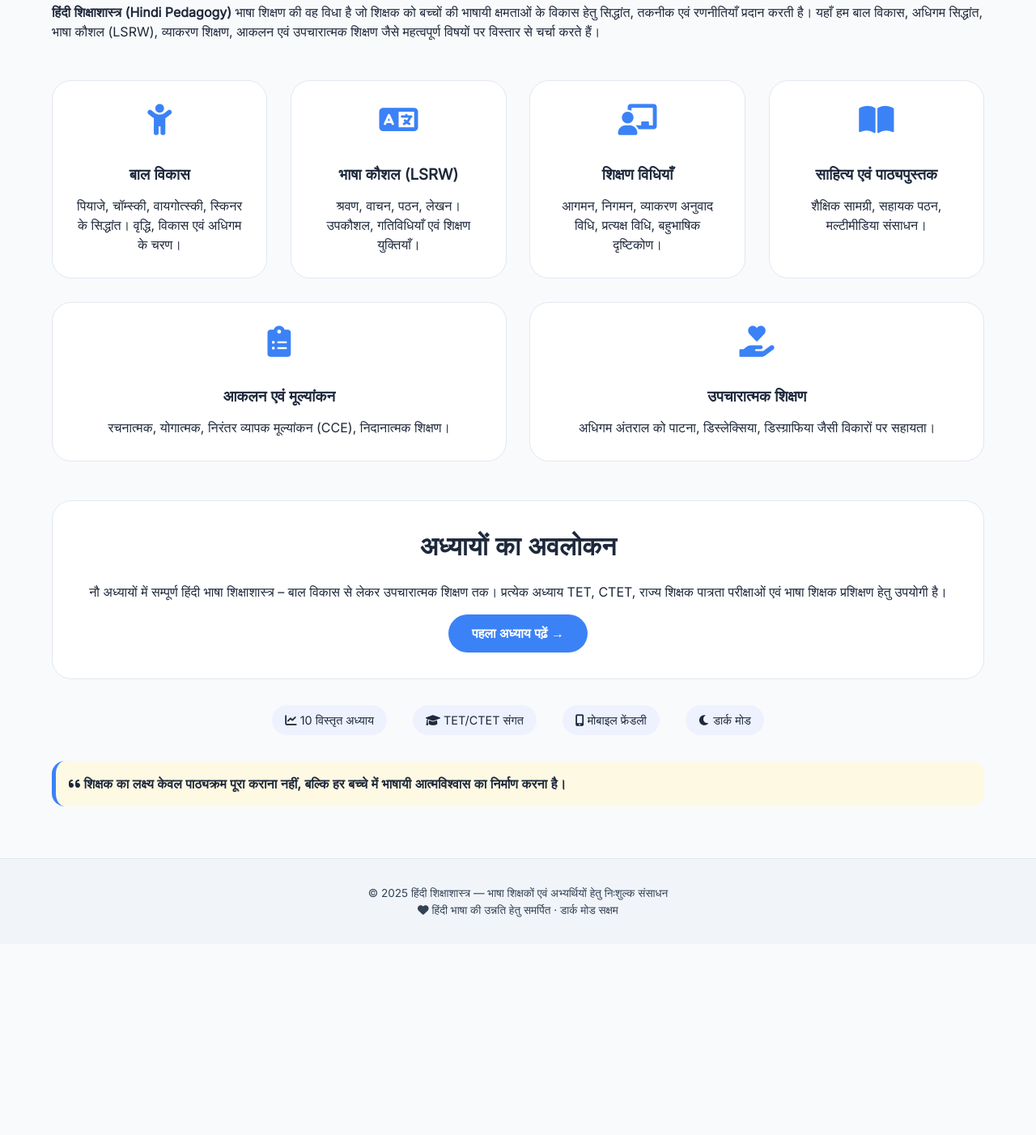
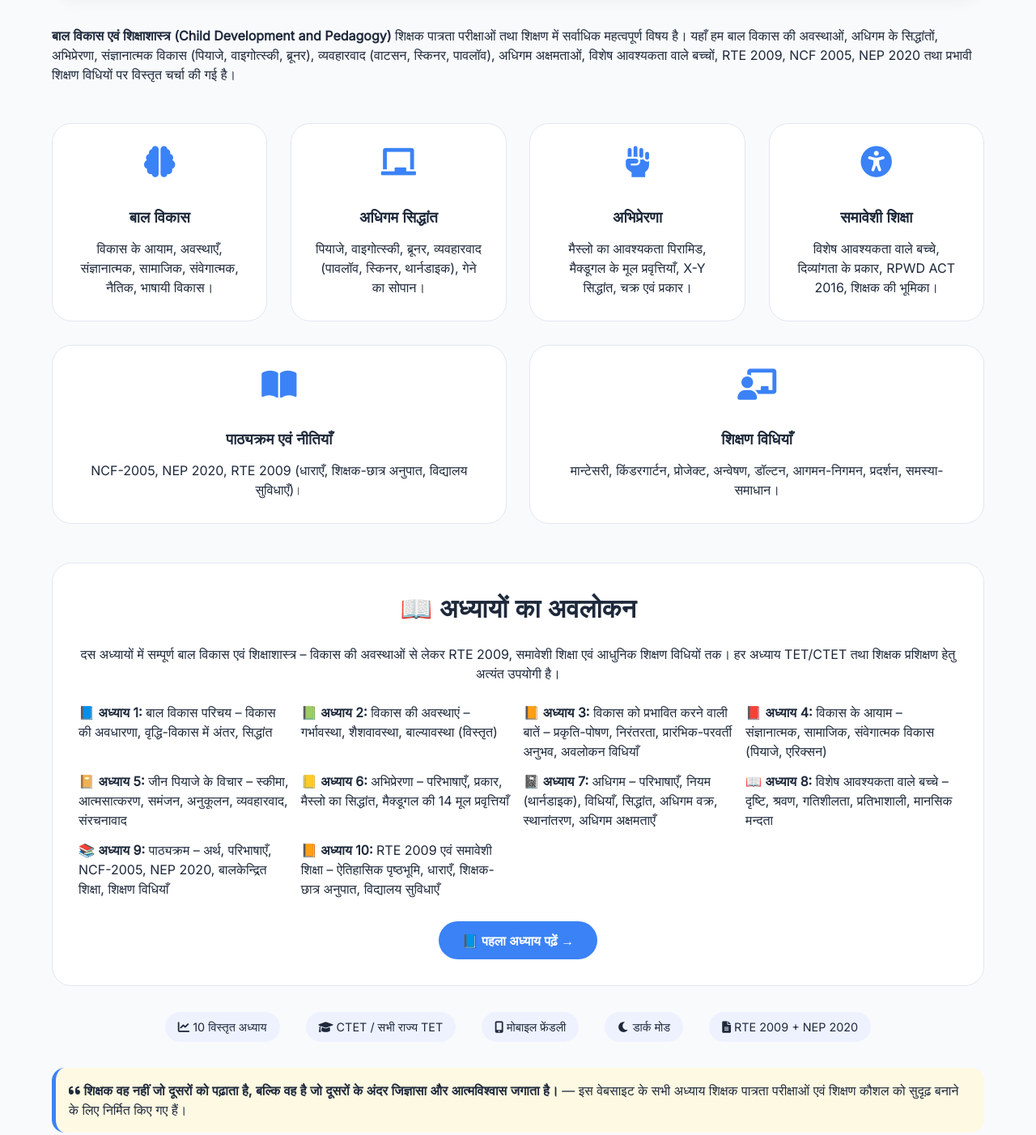
Before and after one commit to umeshsir05/hindiPedogogy, a plain HTML site: page index.html in a window 1280 px wide. Shown: the part 520-1922 px from the top of the page at 81% size. Before the commit the page ends 1686 px from the top, so only its background shows below. Drawn offline with Linux system fonts and the light colour scheme.

Commit message:
Update index.html

```diff
--- a/index.html
+++ b/index.html
@@ -3,27 +3,11 @@
 <head>
   <meta charset="UTF-8">
   <meta name="viewport" content="width=device-width, initial-scale=1.0, viewport-fit=cover">
-  <title>हिंदी शिक्षाशास्त्र | भाषा शिक्षण का पोर्टल</title>
+  <title>बाल विकास एवं शिक्षाशास्त्र | हिंदी शिक्षाशास्त्र</title>
+  <meta name="description" content="बाल विकास, शिक्षाशास्त्र, अभिप्रेरणा, अधिगम, पाठ्यक्रम, RTE 2009, समावेशी शिक्षा एवं शिक्षण विधियों की संपूर्ण जानकारी">
   <link href="https://fonts.googleapis.com/css2?family=Inter:opsz,wght@14..32,300;400;500;600;700&display=swap" rel="stylesheet">
   <link rel="stylesheet" href="https://cdnjs.cloudflare.com/ajax/libs/font-awesome/6.0.0-beta3/css/all.min.css">
   <link rel="stylesheet" href="style.css">
-  <style>
-    /* Additional styles for Hindi typography */
-    .hero h1, h2, h3 {
-      letter-spacing: normal;
-    }
-    .subhead {
-      color: var(--text-secondary);
-      font-size: 1.1rem;
-      margin-top: -0.5rem;
-      margin-bottom: 1.5rem;
-    }
-    .feature-icon {
-      font-size: 2.5rem;
-      color: var(--accent);
-      margin-bottom: 1rem;
-    }
-  </style>
 </head>
 <body>
 
@@ -31,7 +15,7 @@
   <header class="site-header">
     <div class="container header-container">
       <div class="logo">
-        <a href="index.html"><i class="fas fa-language"></i> हिंदी शिक्षाशास्त्र</a>
+        <a href="index.html"><i class="fas fa-child"></i> बाल विकास एवं शिक्षाशास्त्र</a>
       </div>
 
       <button class="hamburger" id="hamburgerBtn" aria-label="मेनू टॉगल करें">
@@ -54,7 +38,7 @@
           <li><a href="chapter-7.html">📓 अध्याय 7</a></li>
           <li><a href="chapter-8.html">📖 अध्याय 8</a></li>
           <li><a href="chapter-9.html">📚 अध्याय 9</a></li>
-<li><a href="chapter-10.html">📙 अध्याय 10</a></li>
+          <li><a href="chapter-10.html">📙 अध्याय 10</a></li>
         </ul>
       </nav>
 
@@ -68,79 +52,107 @@
     <div class="container fade-in">
       <!-- Hero Section -->
       <div class="hero">
-        <h1><i class="fas fa-chalkboard-teacher"></i> हिंदी शिक्षाशास्त्र</h1>
-        <p>भाषा शिक्षण के सिद्धांत, विधियाँ, कौशल और मूल्यांकन की संपूर्ण जानकारी। शिक्षकों, अभ्यर्थियों और शोधार्थियों के लिए एक समग्र मंच।</p>
-        <div class="hero-badge">🇮🇳 हिंदी भाषा शिक्षण · TET/CTET · आधुनिक शिक्षण विधियाँ</div>
+        <h1><i class="fas fa-chalkboard-user"></i> बाल विकास एवं शिक्षाशास्त्र</h1>
+        <p>बालक के सर्वांगीण विकास, अधिगम सिद्धांत, अभिप्रेरणा, पाठ्यक्रम, RTE 2009, समावेशी शिक्षा एवं प्रभावी शिक्षण विधियों का सम्पूर्ण ज्ञान। शिक्षक पात्रता परीक्षाओं (TET, CTET, UPTET, MPTET, CG Vyapam TET) एवं शिक्षक प्रशिक्षण हेतु अत्यंत उपयोगी।</p>
+        <div class="hero-badge">🎓 10 समग्र अध्याय · नवीनतम पाठ्यक्रम · RTE 2009 · NEP 2020 · NCF 2005</div>
       </div>
 
-      <!-- Introduction Card -->
+      <!-- परिचय कार्ड -->
       <div class="card">
-        <p><strong>हिंदी शिक्षाशास्त्र (Hindi Pedagogy)</strong> भाषा शिक्षण की वह विधा है जो शिक्षक को बच्चों की भाषायी क्षमताओं के विकास हेतु सिद्धांत, तकनीक एवं रणनीतियाँ प्रदान करती है। यहाँ हम बाल विकास, अधिगम सिद्धांत, भाषा कौशल (LSRW), व्याकरण शिक्षण, आकलन एवं उपचारात्मक शिक्षण जैसे महत्वपूर्ण विषयों पर विस्तार से चर्चा करते हैं।</p>
+        <p><strong>बाल विकास एवं शिक्षाशास्त्र (Child Development and Pedagogy)</strong> शिक्षक पात्रता परीक्षाओं तथा शिक्षण में सर्वाधिक महत्वपूर्ण विषय है। यहाँ हम बाल विकास की अवस्थाओं, अधिगम के सिद्धांतों, अभिप्रेरणा, संज्ञानात्मक विकास (पियाजे, वाइगोत्स्की, ब्रूनर), व्यवहारवाद (वाटसन, स्किनर, पावलॉव), अधिगम अक्षमताओं, विशेष आवश्यकता वाले बच्चों, RTE 2009, NCF 2005, NEP 2020 तथा प्रभावी शिक्षण विधियों पर विस्तृत चर्चा की गई है।</p>
       </div>
 
-      <!-- Key Features Grid -->
+      <!-- मुख्य विशेषताएँ ग्रिड -->
       <div class="card-grid">
         <div class="info-card">
-          <i class="fas fa-child feature-icon"></i>
+          <i class="fas fa-brain"></i>
           <h3>बाल विकास</h3>
-          <p>पियाजे, चॉम्स्की, वायगोत्स्की, स्किनर के सिद्धांत। वृद्धि, विकास एवं अधिगम के चरण।</p>
+          <p>विकास के आयाम, अवस्थाएँ, संज्ञानात्मक, सामाजिक, संवेगात्मक, नैतिक, भाषायी विकास।</p>
         </div>
         <div class="info-card">
-          <i class="fas fa-language feature-icon"></i>
-          <h3>भाषा कौशल (LSRW)</h3>
-          <p>श्रवण, वाचन, पठन, लेखन। उपकौशल, गतिविधियाँ एवं शिक्षण युक्तियाँ।</p>
+          <i class="fas fa-chalkboard"></i>
+          <h3>अधिगम सिद्धांत</h3>
+          <p>पियाजे, वाइगोत्स्की, ब्रूनर, व्यवहारवाद (पावलॉव, स्किनर, थार्नडाइक), गेने का सोपान।</p>
         </div>
         <div class="info-card">
-          <i class="fas fa-chalkboard-user feature-icon"></i>
-          <h3>शिक्षण विधियाँ</h3>
-          <p>आगमन, निगमन, व्याकरण अनुवाद विधि, प्रत्यक्ष विधि, बहुभाषिक दृष्टिकोण।</p>
+          <i class="fas fa-hand-fist"></i>
+          <h3>अभिप्रेरणा</h3>
+          <p>मैस्लो का आवश्यकता पिरामिड, मैक्डूगल के मूल प्रवृत्तियाँ, X-Y सिद्धांत, चक्र एवं प्रकार।</p>
         </div>
         <div class="info-card">
-          <i class="fas fa-book-open feature-icon"></i>
-          <h3>साहित्य एवं पाठ्यपुस्तक</h3>
-          <p>शैक्षिक सामग्री, सहायक पठन, मल्टीमीडिया संसाधन।</p>
+          <i class="fas fa-universal-access"></i>
+          <h3>समावेशी शिक्षा</h3>
+          <p>विशेष आवश्यकता वाले बच्चे, दिव्यांगता के प्रकार, RPWD ACT 2016, शिक्षक की भूमिका।</p>
         </div>
         <div class="info-card">
-          <i class="fas fa-clipboard-list feature-icon"></i>
-          <h3>आकलन एवं मूल्यांकन</h3>
-          <p>रचनात्मक, योगात्मक, निरंतर व्यापक मूल्यांकन (CCE), निदानात्मक शिक्षण।</p>
+          <i class="fas fa-book-open"></i>
+          <h3>पाठ्यक्रम एवं नीतियाँ</h3>
+          <p>NCF-2005, NEP 2020, RTE 2009 (धाराएँ, शिक्षक-छात्र अनुपात, विद्यालय सुविधाएँ)।</p>
         </div>
         <div class="info-card">
-          <i class="fas fa-hand-holding-heart feature-icon"></i>
-          <h3>उपचारात्मक शिक्षण</h3>
-          <p>अधिगम अंतराल को पाटना, डिस्लेक्सिया, डिस्ग्राफिया जैसी विकारों पर सहायता।</p>
+          <i class="fas fa-chalkboard-user"></i>
+          <h3>शिक्षण विधियाँ</h3>
+          <p>मान्टेसरी, किंडरगार्टन, प्रोजेक्ट, अन्वेषण, डॉल्टन, आगमन-निगमन, प्रदर्शन, समस्या-समाधान।</p>
         </div>
       </div>
 
-      <!-- Important Topics Section -->
+      <!-- अध्यायों की सूची -->
       <div class="welcome-note">
-        <h2>अध्यायों का अवलोकन</h2>
-        <p>नौ अध्यायों में सम्पूर्ण हिंदी भाषा शिक्षाशास्त्र – बाल विकास से लेकर उपचारात्मक शिक्षण तक। प्रत्येक अध्याय TET, CTET, राज्य शिक्षक पात्रता परीक्षाओं एवं भाषा शिक्षक प्रशिक्षण हेतु उपयोगी है।</p>
-        <a href="chapter-1.html" class="cta-link">पहला अध्याय पढ़ें →</a>
+        <h2>📖 अध्यायों का अवलोकन</h2>
+        <p>दस अध्यायों में सम्पूर्ण बाल विकास एवं शिक्षाशास्त्र – विकास की अवस्थाओं से लेकर RTE 2009, समावेशी शिक्षा एवं आधुनिक शिक्षण विधियों तक। हर अध्याय TET/CTET तथा शिक्षक प्रशिक्षण हेतु अत्यंत उपयोगी है।</p>
+        <div style="display: grid; grid-template-columns: repeat(auto-fit, minmax(240px, 1fr)); gap: 0.8rem; margin-top: 1.5rem; text-align: left;">
+          <div><strong>📘 अध्याय 1:</strong> बाल विकास परिचय – विकास की अवधारणा, वृद्धि-विकास में अंतर, सिद्धांत</div>
+          <div><strong>📗 अध्याय 2:</strong> विकास की अवस्थाएं – गर्भावस्था, शैशवावस्था, बाल्यावस्था (विस्तृत)</div>
+          <div><strong>📙 अध्याय 3:</strong> विकास को प्रभावित करने वाली बातें – प्रकृति-पोषण, निरंतरता, प्रारंभिक-परवर्ती अनुभव, अवलोकन विधियाँ</div>
+          <div><strong>📕 अध्याय 4:</strong> विकास के आयाम – संज्ञानात्मक, सामाजिक, संवेगात्मक विकास (पियाजे, एरिक्सन)</div>
+          <div><strong>📔 अध्याय 5:</strong> जीन पियाजे के विचार – स्कीमा, आत्मसात्करण, समंजन, अनुकूलन, व्यवहारवाद, संरचनावाद</div>
+          <div><strong>📒 अध्याय 6:</strong> अभिप्रेरणा – परिभाषाएँ, प्रकार, मैस्लो का सिद्धांत, मैक्डूगल की 14 मूल प्रवृत्तियाँ</div>
+          <div><strong>📓 अध्याय 7:</strong> अधिगम – परिभाषाएँ, नियम (थार्नडाइक), विधियाँ, सिद्धांत, अधिगम वक्र, स्थानांतरण, अधिगम अक्षमताएँ</div>
+          <div><strong>📖 अध्याय 8:</strong> विशेष आवश्यकता वाले बच्चे – दृष्टि, श्रवण, गतिशीलता, प्रतिभाशाली, मानसिक मन्दता</div>
+          <div><strong>📚 अध्याय 9:</strong> पाठ्यक्रम – अर्थ, परिभाषाएँ, NCF-2005, NEP 2020, बालकेन्द्रित शिक्षा, शिक्षण विधियाँ</div>
+          <div><strong>📙 अध्याय 10:</strong> RTE 2009 एवं समावेशी शिक्षा – ऐतिहासिक पृष्ठभूमि, धाराएँ, शिक्षक-छात्र अनुपात, विद्यालय सुविधाएँ</div>
+        </div>
+        <a href="chapter-1.html" class="cta-link" style="margin-top: 1.8rem;">📘 पहला अध्याय पढ़ें →</a>
       </div>
 
-      <!-- Stats Section (reuse about-stats style) -->
+      <!-- परीक्षा उपयोगिता एवं संदर्भ -->
       <div class="about-stats" style="justify-content: center; margin-bottom: 2rem;">
         <span><i class="fas fa-chart-line"></i> 10 विस्तृत अध्याय</span>
-        <span><i class="fas fa-graduation-cap"></i> TET/CTET संगत</span>
+        <span><i class="fas fa-graduation-cap"></i> CTET / सभी राज्य TET</span>
         <span><i class="fas fa-mobile-alt"></i> मोबाइल फ्रेंडली</span>
         <span><i class="fas fa-moon"></i> डार्क मोड</span>
+        <span><i class="fas fa-file-alt"></i> RTE 2009 + NEP 2020</span>
       </div>
 
-      <!-- Quote or Tip -->
+      <!-- अतिरिक्त नोट -->
       <div class="tip-box">
-        <i class="fas fa-quote-left"></i> <strong>शिक्षक का लक्ष्य केवल पाठ्यक्रम पूरा कराना नहीं, बल्कि हर बच्चे में भाषायी आत्मविश्वास का निर्माण करना है।</strong>
+        <i class="fas fa-quote-left"></i> <strong>शिक्षक वह नहीं जो दूसरों को पढ़ाता है, बल्कि वह है जो दूसरों के अंदर जिज्ञासा और आत्मविश्वास जगाता है।</strong> — इस वेबसाइट के सभी अध्याय शिक्षक पात्रता परीक्षाओं एवं शिक्षण कौशल को सुदृढ़ बनाने के लिए निर्मित किए गए हैं।
       </div>
     </div>
   </main>
 
   <footer class="site-footer">
     <div class="container footer-inner">
-      <p>© 2025 हिंदी शिक्षाशास्त्र — भाषा शिक्षकों एवं अभ्यर्थियों हेतु निःशुल्क संसाधन</p>
-      <p><i class="fas fa-heart"></i> हिंदी भाषा की उन्नति हेतु समर्पित · डार्क मोड सक्षम</p>
+      <p>© 2025 बाल विकास एवं शिक्षाशास्त्र — शिक्षकों एवं अभ्यर्थियों हेतु निःशुल्क शैक्षिक संसाधन</p>
+      <p><i class="fas fa-adjust"></i> डार्क मोड · रिस्पॉन्सिव · व्यापक पाठ्यक्रम (बाल मनोविज्ञान, अधिगम, पाठ्यक्रम, RTE, समावेशी शिक्षा)</p>
     </div>
   </footer>
 
   <script src="script.js"></script>
+  <script>
+    // Ensure active link highlight on current page
+    document.addEventListener('DOMContentLoaded', function() {
+      const currentPage = window.location.pathname.split('/').pop() || 'index.html';
+      const navLinks = document.querySelectorAll('.nav-list a');
+      navLinks.forEach(link => {
+        const href = link.getAttribute('href');
+        if (href === currentPage) {
+          link.classList.add('active');
+        } else {
+          link.classList.remove('active');
+        }
+      });
+    });
+  </script>
 </body>
 </html>
```
